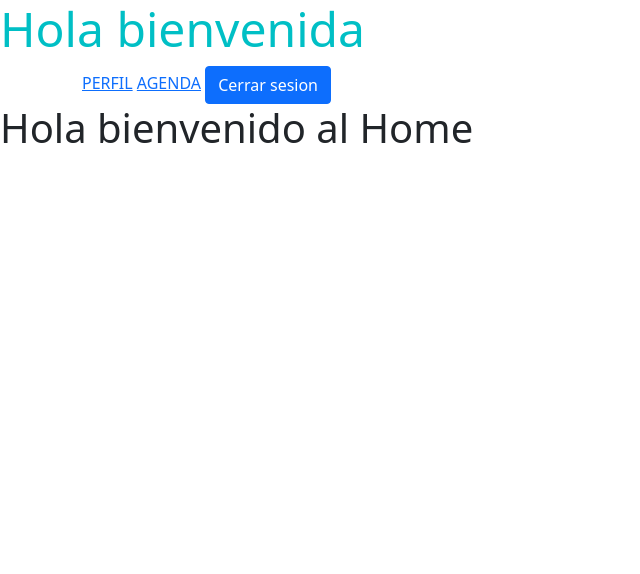
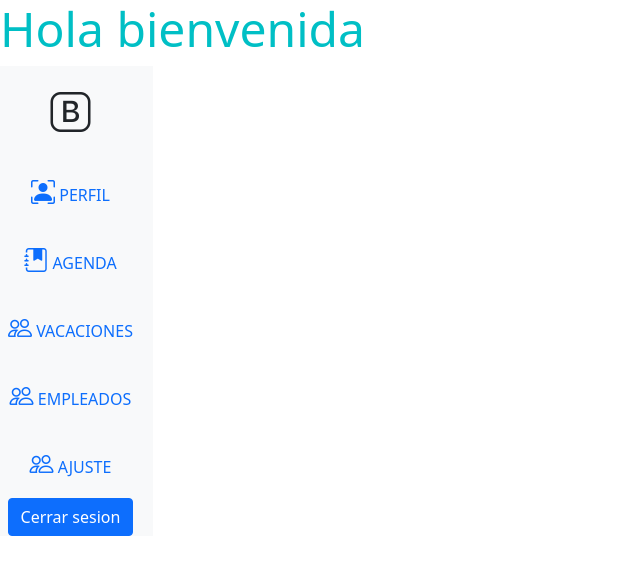
Before and after one commit to PedroCruzNOK/MisuS, a Svelte app: page / in a window 1280 px wide. Shown: the top 574 px of the page, without its empty margins (0-640 px from the left). Built offline with nearby package versions, Linux system fonts and the light colour scheme; no server answers; sample sign-in values are in the browser's storage.

Commit message:
menu avance

```diff
--- a/src/App.svelte
+++ b/src/App.svelte
@@ -4,6 +4,9 @@
 	import Perfil from './views/Perfil.svelte'
 	import Login from './views/Login.svelte'
 	import Agenda from './views/Agenda.svelte'
+	import Vacaciones from './views/Vacaciones.svelte'
+	import Empleados from './views/Empleados.svelte'
+	import AjusteAnual from './views/AjusteAnual.svelte'
 	import Navbar from './components/Navbar.svelte'
 	import {onMount} from 'svelte'
 	import {user} from './stores/User'
@@ -19,9 +22,8 @@
 	<div>
 		<h1 class="display-5">Hola bienvenida</h1>
 		<Router>
-			<Navbar></Navbar>
 			<Route path="/">
-				<Home></Home>
+				<Home />
 			</Route>
 			<Route path="/perfil">
 				<Perfil></Perfil>
@@ -31,6 +33,15 @@
 			</Route>
 			<Route path="/agenda">
 				<Agenda />
+			</Route>
+			<Route path="/vacaciones">
+				<Vacaciones />
+			</Route>
+			<Route path="/empleados">
+				<Empleados />
+			</Route>
+			<Route path="/ajuste">
+				<AjusteAnual />
 			</Route>
 		</Router>
 	</div>
--- a/src/components/Navbar.svelte
+++ b/src/components/Navbar.svelte
@@ -14,15 +14,53 @@
 
     }
 </script>
-<div class="container">
-    <nav>
-        {#if $user}
-            <Link to= "/perfil" class="">PERFIL</Link>
-            <Link to= "/agenda" class="">AGENDA</Link>
-            <button class="btn btn-primary" on:click={cerrarSesion}>Cerrar sesion</button>
-        {:else}
-            <Link to= "/" class="">HOME</Link>
-            <Link to= "/login" class="">LOGIN</Link>
-        {/if}
-    </nav>
+<div class="row">
+    {#if $user}
+    <div class="col-sm-auto bg-light sticky-top">
+        <div class="d-flex flex-sm-column flex-row flex-nowrap bg-light align-items-center sticky-top">
+            <Link to="/" class="d-block p-3 link-dark text-decoration-none" title="" data-bs-toggle="tooltip" data-bs-placement="right" data-bs-original-title="Icon-only">
+                <i class="bi-bootstrap fs-1"></i>
+            </Link>
+            <ul class="nav nav-pills nav-flush flex-sm-column flex-row flex-nowrap mb-auto mx-auto text-center align-items-center">
+                <li>
+                    <Link to="/perfil" class="nav-link py-3 px-2" title="" data-bs-toggle="tooltip" data-bs-placement="right" data-bs-original-title="Customers">
+                        <i class=" bi-person-bounding-box fs-4"></i>
+                        PERFIL
+                    </Link>
+                </li>
+                <li>
+                    <Link to="/agenda" class="nav-link py-3 px-2" title="" data-bs-toggle="tooltip" data-bs-placement="right" data-bs-original-title="Customers">
+                        <i class="bi bi-journal-bookmark-fill fs-4"></i>
+                        AGENDA
+                    </Link>
+                </li>
+                <li>
+                    <Link to="/vacaciones" class="nav-link py-3 px-2" title="" data-bs-toggle="tooltip" data-bs-placement="right" data-bs-original-title="Customers">
+                        <i class="bi-people fs-4"></i>
+                        VACACIONES
+                    </Link>
+                </li>
+                <li>
+                    <Link to="/empleados" class="nav-link py-3 px-2" title="" data-bs-toggle="tooltip" data-bs-placement="right" data-bs-original-title="Customers">
+                        <i class="bi-people fs-4"></i>
+                        EMPLEADOS
+                    </Link>
+                </li>
+                <li>
+                    <Link to="/ajuste" class="nav-link py-3 px-2" title="" data-bs-toggle="tooltip" data-bs-placement="right" data-bs-original-title="Customers">
+                        <i class="bi-people fs-4"></i>
+                        AJUSTE
+                    </Link>
+                </li>
+                <li>
+                    <button class="btn btn-primary" on:click={cerrarSesion}>Cerrar sesion</button>
+                </li>
+            </ul>
+
+        </div>
+    </div>
+    {:else}
+        <Link to= "/login" class="">LOGIN</Link>
+    {/if}
+
 </div>
--- /dev/null
+++ b/src/views/AjusteAnual.svelte
@@ -0,0 +1,16 @@
+<script>
+    import {user} from '../stores/User'
+    import {onMount} from 'svelte'
+    import {navigate} from 'svelte-routing'
+
+    onMount(() =>{
+        if(!$user){
+            navigate('/login', {replace: true})
+        }
+    })
+
+</script>
+
+<div class="container">
+    <h1>vista Ajuste anual</h1>
+</div>
--- /dev/null
+++ b/src/views/Empleados.svelte
@@ -0,0 +1,16 @@
+<script>
+    import {user} from '../stores/User'
+    import {onMount} from 'svelte'
+    import {navigate} from 'svelte-routing'
+
+    onMount(() =>{
+        if(!$user){
+            navigate('/login', {replace: true})
+        }
+    })
+
+</script>
+
+<div class="container-fluid">
+    <h1>Empleados</h1>
+</div>
--- a/src/views/Home.svelte
+++ b/src/views/Home.svelte
@@ -1,3 +1,7 @@
-<h1>
-    Hola bienvenido al Home
-</h1>
+<script>
+    import Navbar from '../components/Navbar.svelte'
+</script>
+
+<div class="row">
+    <Navbar />
+</div>
--- /dev/null
+++ b/src/views/Vacaciones.svelte
@@ -0,0 +1,16 @@
+<script>
+    import {user} from '../stores/User'
+    import {onMount} from 'svelte'
+    import {navigate} from 'svelte-routing'
+
+    onMount(() =>{
+        if(!$user){
+            navigate('/login', {replace: true})
+        }
+    })
+
+</script>
+
+<div class="container">
+    <h1>vista vacaciones</h1>
+</div>
```
